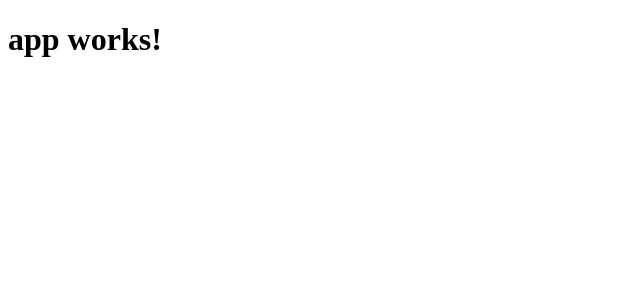
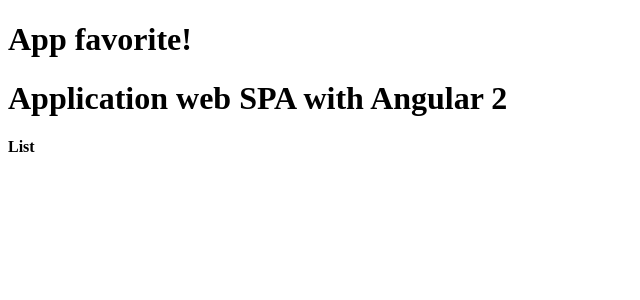
Before and after one commit to bladerangel/frontNodeJsAngular2, an Angular app: page / in a window 1280 px wide. Shown: the top 300 px of the page, without its empty margins (0-640 px from the left). Built offline with nearby package versions, Linux system fonts and the light colour scheme.

Commit message:
create component favorite list

```diff
--- a/src/app/app.component.html
+++ b/src/app/app.component.html
@@ -1,3 +1,3 @@
-<h1>
-  {{title}}
-</h1>
+<h1>{{title}}</h1>
+<h1>{{description}}</h1>
+<app-favorite-list></app-favorite-list>
--- a/src/app/app.component.ts
+++ b/src/app/app.component.ts
@@ -1,10 +1,16 @@
-import { Component } from '@angular/core';
+import {Component} from '@angular/core';
 
 @Component({
-  selector: 'app-root',
-  templateUrl: './app.component.html',
-  styleUrls: ['./app.component.css']
+    selector: 'app-root',
+    templateUrl: './app.component.html',
+    styleUrls: ['./app.component.css']
 })
 export class AppComponent {
-  title = 'app works!';
+    title: string;
+    description: string;
+
+    constructor() {
+        this.title = 'App favorite!';
+        this.description = 'Application web SPA with Angular 2';
+    }
 }
--- a/src/app/app.module.ts
+++ b/src/app/app.module.ts
@@ -4,10 +4,12 @@
 import { HttpModule } from '@angular/http';
 
 import { AppComponent } from './app.component';
+import { FavoriteListComponent } from './components/favorite/favorite-list/favorite-list.component';
 
 @NgModule({
   declarations: [
-    AppComponent
+    AppComponent,
+    FavoriteListComponent
   ],
   imports: [
     BrowserModule,
--- /dev/null
+++ b/src/app/components/favorite/favorite-list/favorite-list.component.html
@@ -0,0 +1 @@
+<strong>{{title}}</strong>
--- /dev/null
+++ b/src/app/components/favorite/favorite-list/favorite-list.component.ts
@@ -0,0 +1,14 @@
+import {Component} from '@angular/core';
+
+@Component({
+    selector: 'app-favorite-list',
+    templateUrl: './favorite-list.component.html',
+    styleUrls: ['./favorite-list.component.css']
+})
+export class FavoriteListComponent {
+    title: string;
+
+    constructor() {
+        this.title = 'List';
+    }
+}
```
Also changed, not shown: src/app/components/favorite/favorite-list/favorite-list.component.css (added), 1 other file (tests, documents, lock files or other folders).
